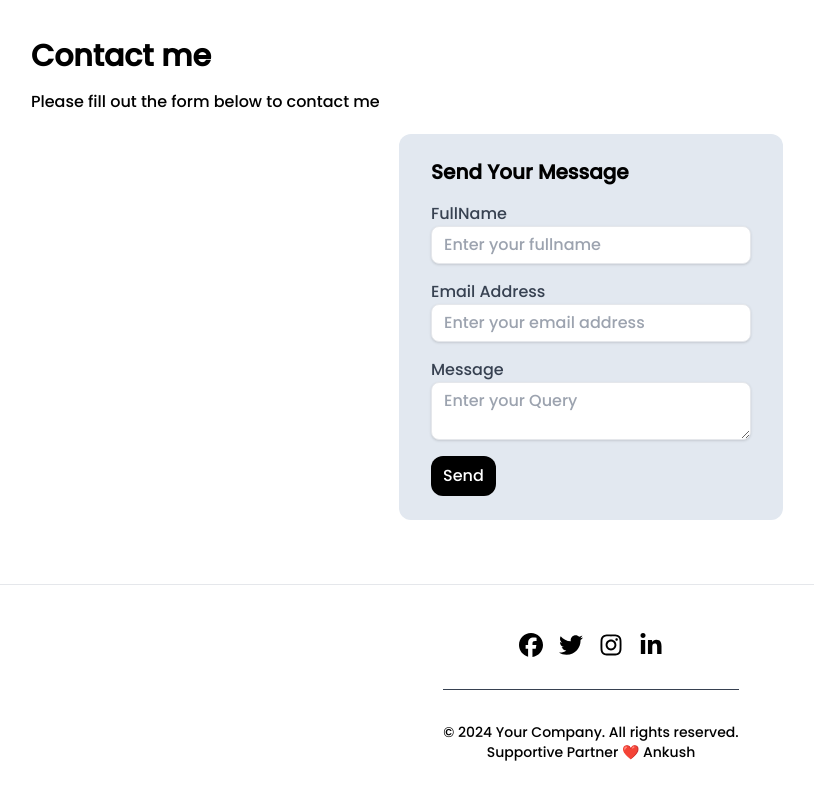
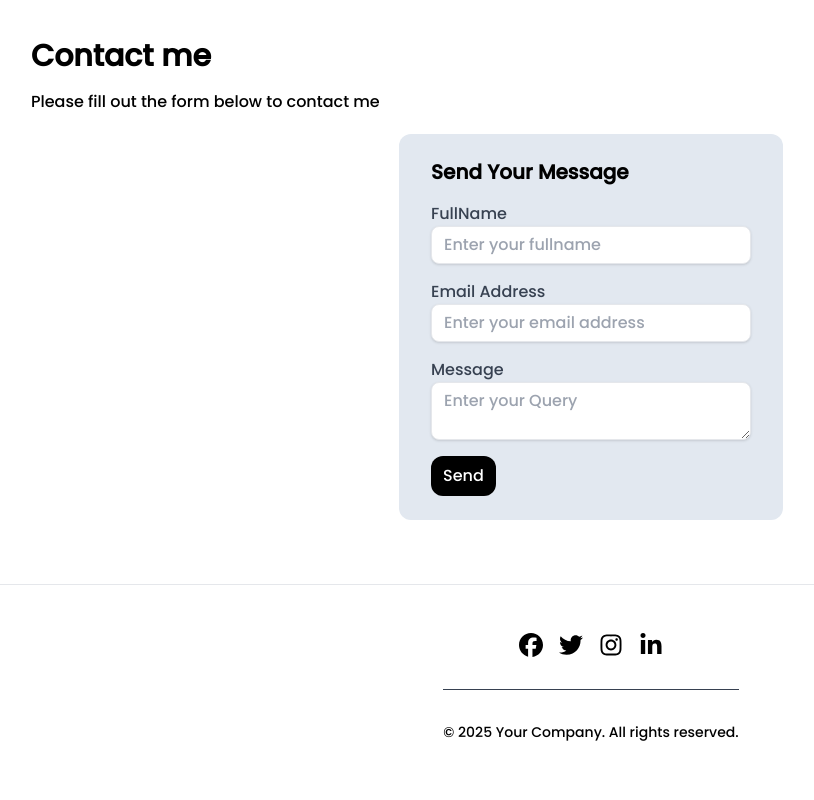
Before and after one commit to Nitesh257/Portfolio, a React (Vite) app: page / in a window 1280 px wide. Shown: the part 2001-2801 px from the top of the page, without its empty margins (49-863 px from the left). Built offline with nearby package versions, Linux system fonts and the light colour scheme.

Commit message:
Update Footer.jsx

```diff
--- a/src/components/Footer.jsx
+++ b/src/components/Footer.jsx
@@ -22,9 +22,9 @@ function Footer() {
             </div>
             <div className="mt-8 border-t border-gray-700 pt-8 flex flex-col items-center">
               <p className="text-sm">
-                &copy; 2024 Your Company. All rights reserved.
+                &copy; 2025 Your Company. All rights reserved.
               </p>
-              <p className="text-sm">Supportive Partner ❤️ Ankush</p>
+
             </div>
           </div>
         </div>
```
